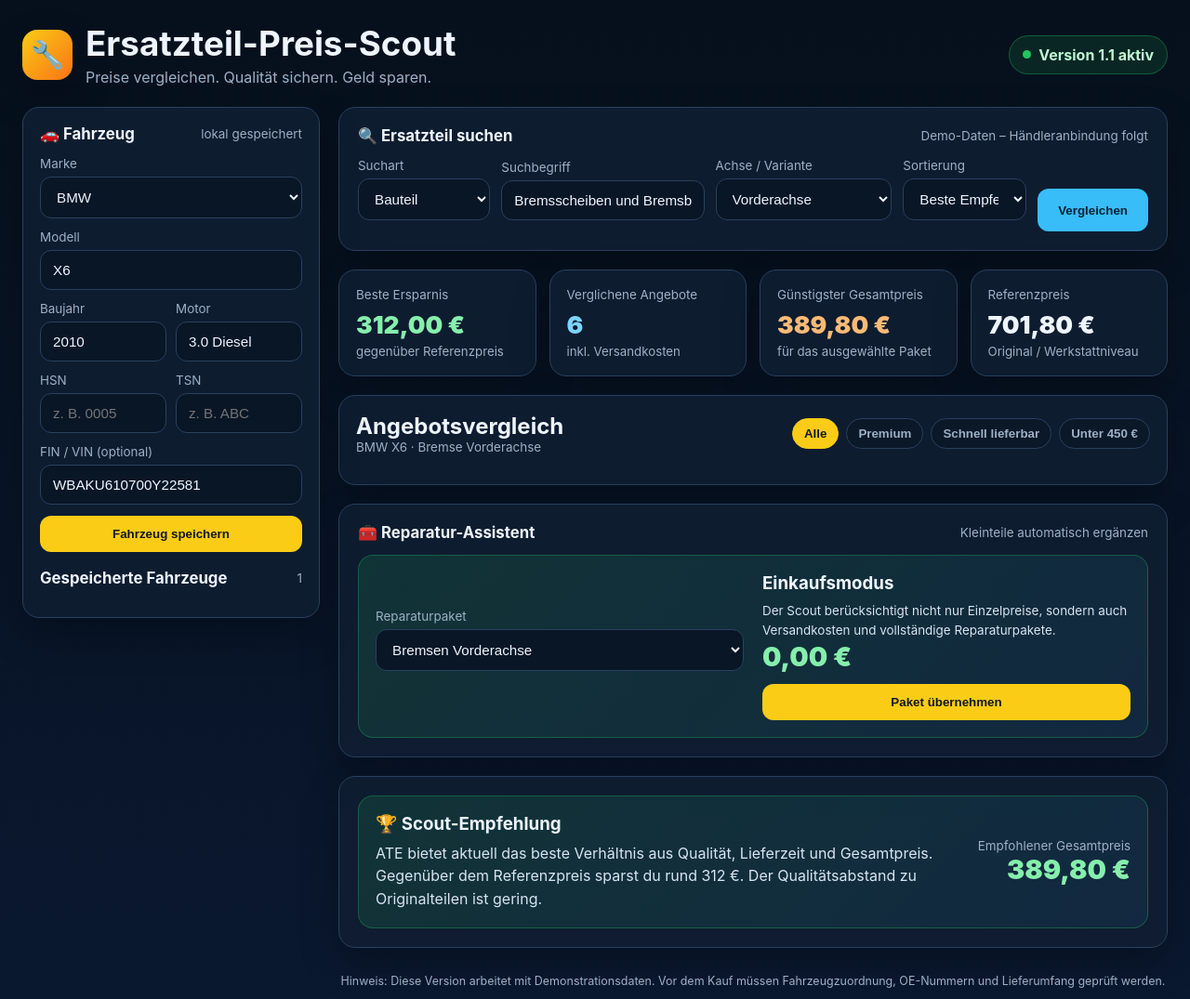
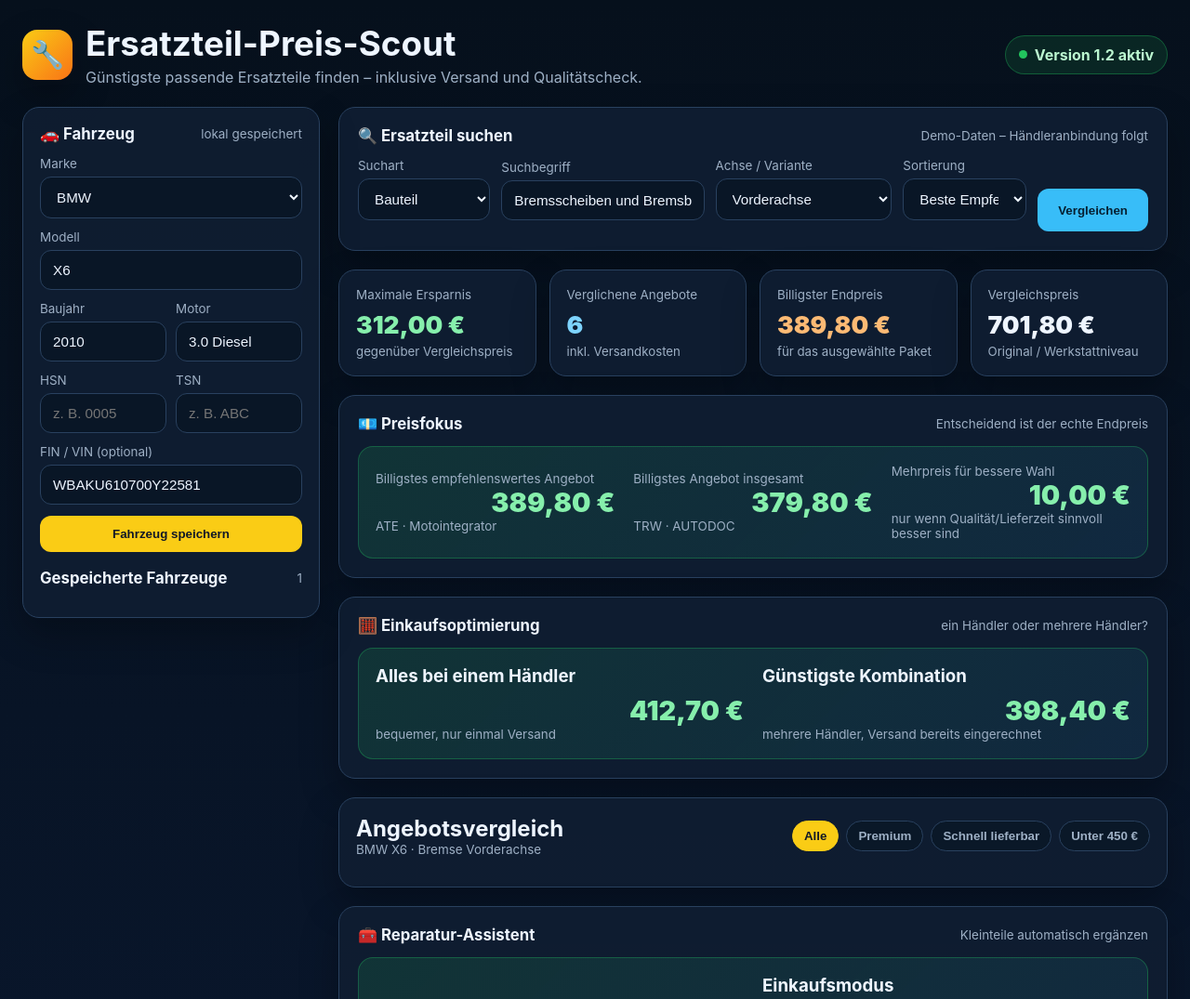
Before and after one commit to askemmlein-design/ersatzteil-preis-scout, a plain HTML site: page index.html in a window 1280 px wide. Shown: the top 1075 px of the page at 93% size. Drawn offline with Linux system fonts and the light colour scheme.

Commit message:
Update index.html

```diff
--- a/index.html
+++ b/index.html
@@ -3,7 +3,7 @@
 <head>
   <meta charset="UTF-8" />
   <meta name="viewport" content="width=device-width, initial-scale=1.0" />
-  <title>Ersatzteil-Preis-Scout V1.1</title>
+  <title>Ersatzteil-Preis-Scout V1.2</title>
   <style>
     :root{
       --bg:#07111f;
@@ -184,10 +184,10 @@
       <div class="logo">🔧</div>
       <div>
         <h1>Ersatzteil-Preis-Scout</h1>
-        <div class="subtitle">Preise vergleichen. Qualität sichern. Geld sparen.</div>
+        <div class="subtitle">Günstigste passende Ersatzteile finden – inklusive Versand und Qualitätscheck.</div>
       </div>
     </div>
-    <div class="status"><span class="dot"></span> Version 1.1 aktiv</div>
+    <div class="status"><span class="dot"></span> Version 1.2 aktiv</div>
   </header>
 
   <div class="grid">
@@ -286,9 +286,9 @@
 
       <section class="metrics">
         <div class="card metric good">
-          <div class="small">Beste Ersparnis</div>
+          <div class="small">Maximale Ersparnis</div>
           <div class="value" id="savingValue">312,00 €</div>
-          <div class="hint">gegenüber Referenzpreis</div>
+          <div class="hint">gegenüber Vergleichspreis</div>
         </div>
         <div class="card metric info">
           <div class="small">Verglichene Angebote</div>
@@ -296,18 +296,62 @@
           <div class="hint">inkl. Versandkosten</div>
         </div>
         <div class="card metric warn">
-          <div class="small">Günstigster Gesamtpreis</div>
+          <div class="small">Billigster Endpreis</div>
           <div class="value" id="lowestPrice">389,80 €</div>
           <div class="hint">für das ausgewählte Paket</div>
         </div>
         <div class="card metric">
-          <div class="small">Referenzpreis</div>
+          <div class="small">Vergleichspreis</div>
           <div class="value">701,80 €</div>
           <div class="hint">Original / Werkstattniveau</div>
         </div>
       </section>
 
-      <section class="card results">
+
+      <section class="card recommendation">
+        <div class="section-title">
+          <h2>💶 Preisfokus</h2>
+          <span class="small">Entscheidend ist der echte Endpreis</span>
+        </div>
+        <div class="rec-box" style="grid-template-columns:repeat(3,1fr)">
+          <div>
+            <div class="small">Billigstes empfehlenswertes Angebot</div>
+            <div class="rec-price" id="bestRecommendedPrice">389,80 €</div>
+            <div class="small" id="bestRecommendedLabel">ATE · Motointegrator</div>
+          </div>
+          <div>
+            <div class="small">Billigstes Angebot insgesamt</div>
+            <div class="rec-price" id="absoluteLowestPrice">379,80 €</div>
+            <div class="small" id="absoluteLowestLabel">TRW · AUTODOC</div>
+          </div>
+          <div>
+            <div class="small">Mehrpreis für bessere Wahl</div>
+            <div class="rec-price" id="smartPremium">10,00 €</div>
+            <div class="small">nur wenn Qualität/Lieferzeit sinnvoll besser sind</div>
+          </div>
+        </div>
+      </section>
+
+      <section class="card recommendation">
+        <div class="section-title">
+          <h2>🧮 Einkaufsoptimierung</h2>
+          <span class="small">ein Händler oder mehrere Händler?</span>
+        </div>
+        <div class="rec-box" style="grid-template-columns:1fr 1fr">
+          <div>
+            <h3>Alles bei einem Händler</h3>
+            <div class="rec-price" id="singleDealerTotal">412,70 €</div>
+            <div class="small">bequemer, nur einmal Versand</div>
+          </div>
+          <div>
+            <h3>Günstigste Kombination</h3>
+            <div class="rec-price" id="multiDealerTotal">398,40 €</div>
+            <div class="small">mehrere Händler, Versand bereits eingerechnet</div>
+          </div>
+        </div>
+      </section>
+
+<section class="card results">
         <div class="toolbar">
           <div>
             <h2 style="margin:0">Angebotsvergleich</h2>
@@ -352,8 +396,8 @@
           <div>
             <h3>🏆 Scout-Empfehlung</h3>
             <p id="recommendationText">
-              ATE bietet aktuell das beste Verhältnis aus Qualität, Lieferzeit und Gesamtpreis.
-              Gegenüber dem Referenzpreis sparst du rund 312 €. Der Qualitätsabstand zu Originalteilen ist gering.
+              ATE ist aktuell das günstigste empfehlenswerte Angebot bei vergleichbarer Markenqualität.
+              Gegenüber dem Vergleichspreis sparst du rund 312 €. Der Qualitätsabstand zu Originalteilen ist gering.
             </p>
           </div>
           <div>
@@ -364,7 +408,7 @@
       </section>
 
       <div class="footer">
-        Hinweis: Diese Version arbeitet mit Demonstrationsdaten. Vor dem Kauf müssen Fahrzeugzuordnung, OE-Nummern und Lieferumfang geprüft werden.
+        Hinweis: Demo-Daten. Entscheidend ist später der Endpreis inklusive Versand. Fahrzeugzuordnung, OE-Nummern und Lieferumfang müssen vor dem Kauf geprüft werden.
       </div>
     </main>
   </div>
@@ -374,6 +418,12 @@
 const referencePrice = 701.80;
 
 const demoOffers = [
+  {
+    dealer:"Marketplace Händler", brand:"BudgetLine", product:"Bremssatz Vorderachse",
+    quality:2, price:329.00, shipping:12.90, days:6, score:58,
+    tier:"budget", fit:"Sehr günstiger Preis, Qualität und Herkunft unklar", badge:"Preiswarnung",
+    warning:true
+  },
   {
     dealer:"Motointegrator", brand:"ATE", product:"PowerDisc + Ceramic Beläge",
     quality:5, price:382.90, shipping:6.90, days:2, score:94,
@@ -450,12 +500,12 @@
   container.innerHTML = list.map((o,i)=>{
     const t = total(o);
     const saving = referencePrice - t;
-    const badgeClass = o.score >= 90 ? "green" : o.score >= 82 ? "orange" : "red";
+    const badgeClass = o.warning ? "red" : o.score >= 90 ? "green" : o.score >= 82 ? "orange" : "red";
     return `
       <div class="offer ${i===0 ? "best":""}">
         <div class="rank">${i+1}</div>
         <div>
-          <div class="brandline">${o.brand}</div>
+          <div class="brandline">${o.brand}${o.warning ? ' <span class="badge red">Preiswarnung</span>' : ""}</div>
           <div class="subline">${o.product}</div>
           <div class="subline">${o.dealer}</div>
         </div>
@@ -476,7 +526,7 @@
           <div class="subline" style="text-align:center">Scout-Score</div>
         </div>
         <button class="btn buy" onclick="alert('Demo: Händlerlink wird in einer späteren Version angebunden.')">
-          ${euro(saving)} sparen
+          ${o.warning ? "Nicht empfohlen" : euro(saving)+" sparen"}
         </button>
       </div>`;
   }).join("");
@@ -488,7 +538,7 @@
   document.getElementById("recommendedPrice").textContent = euro(bestTotal);
   document.getElementById("recommendationText").textContent =
     `${best.brand} bei ${best.dealer} ist aktuell die beste Wahl. ` +
-    `Der Gesamtpreis liegt bei ${euro(bestTotal)}. Gegenüber dem Referenzpreis sparst du ${euro(referencePrice-bestTotal)}. ` +
+    `Der Gesamtpreis liegt bei ${euro(bestTotal)}. Gegenüber dem Vergleichspreis sparst du ${euro(referencePrice-bestTotal)}. ` +
     `${best.fit}; erwartete Lieferzeit: ${best.days} Werktage.`;
 }
 
@@ -621,6 +671,22 @@
 renderRepairPackage();
 renderVehicles();
 renderOffers();
+
+function updatePriceFocus(){
+  const absoluteLowest=[...demoOffers].sort((a,b)=>total(a)-total(b))[0];
+  const recommended=[...demoOffers].filter(o=>!o.warning && o.score>=80).sort((a,b)=>total(a)-total(b))[0] || absoluteLowest;
+  const recommendedTotal=total(recommended);
+  const lowestTotal=total(absoluteLowest);
+  if(document.getElementById("bestRecommendedPrice")){
+    document.getElementById("bestRecommendedPrice").textContent=euro(recommendedTotal);
+    document.getElementById("bestRecommendedLabel").textContent=`${recommended.brand} · ${recommended.dealer}`;
+    document.getElementById("absoluteLowestPrice").textContent=euro(lowestTotal);
+    document.getElementById("absoluteLowestLabel").textContent=`${absoluteLowest.brand} · ${absoluteLowest.dealer}`;
+    document.getElementById("smartPremium").textContent=euro(Math.max(0,recommendedTotal-lowestTotal));
+  }
+}
+updatePriceFocus();
+
 </script>
 </body>
 </html>
```
